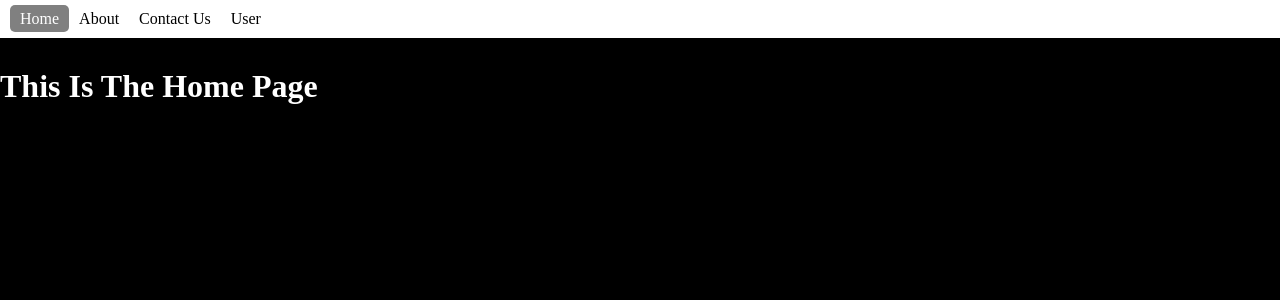
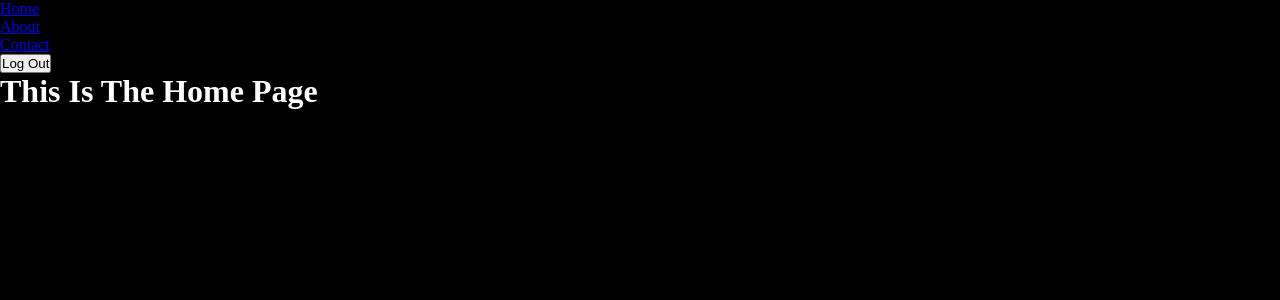
Before and after one commit to Rajan-4900/React_Router_class, a React (Vite) app: page / in a window 1280 px wide. Shown: the top 300 px of the page. Built offline with nearby package versions, Linux system fonts and the light colour scheme.

Commit message:
we have created a login and log out links in a nav pages

```diff
--- a/src/App.jsx
+++ b/src/App.jsx
@@ -6,12 +6,14 @@ import Contact from './Pages/Contact'
 import Navbar from './Components/Navbar'
 import User from './Pages/User'
 import DynamicUser from './Pages/DynamicUser'
+import Nav from './Components/Nav'
 
 const App = () => {
   return (
     <>
     <Router>
-      <Navbar />
+      {/* <Navbar /> */}
+      <Nav />
       <Routes>
         {/* this "<Route /> Use to add the path to the search link in the browser" */}
         <Route path='/' element={<Home />} />
--- a/src/Components/Nav.jsx
+++ b/src/Components/Nav.jsx
@@ -1,10 +1,52 @@
-import React, { useState } from 'react'
+import React, { use, useState } from 'react'
+import { Link, useLocation, useNavigate } from 'react-router-dom'
 
 const Nav = () => {
-    const [isLogin, setisLogin] = useState(false)
+    const [isLogin, setisLogin] = useState(false); // this state is used to check if the user is logged in or not
+
+    const location = useLocation(); // this hook is used to get the current location of the user
+    const navigate = useNavigate(); // this hook is used to navigate to different pages
+
+    const handleLogin = () => {
+        setisLogin(true); // this function is used to set the login state to true
+        navigate('/user'); // this function is used to navigate to the user page after login
+    }
+
+    const handleLogout = () => {
+        setisLogin(false); // this function is used to set the login state to false
+        navigate('/home'); // this function is used to navigate to the home page after logout
+    }
 
     return (
-    <div>Nav</div>
+        <div>
+            <ul>
+                <li>
+                    <Link to = "/">Home</Link>
+                </li>
+
+                {isLogin && (<>
+                <li>
+                    <Link to="/user">User</Link>
+                </li>
+                <li>
+                    <button onClick={handleLogin}>Log In</button>
+                </li>
+                </>)}
+
+                {!isLogin && (<>
+                <li>
+                    <Link to="/about">About</Link>
+                </li>
+                <li>
+                    <Link to="/contact">Contact</Link>
+                </li>
+                <li>
+                    <button onClick={handleLogout}>Log Out</button>
+                </li>
+                </>)}
+
+            </ul>
+        </div>
   )
 }
 
```
